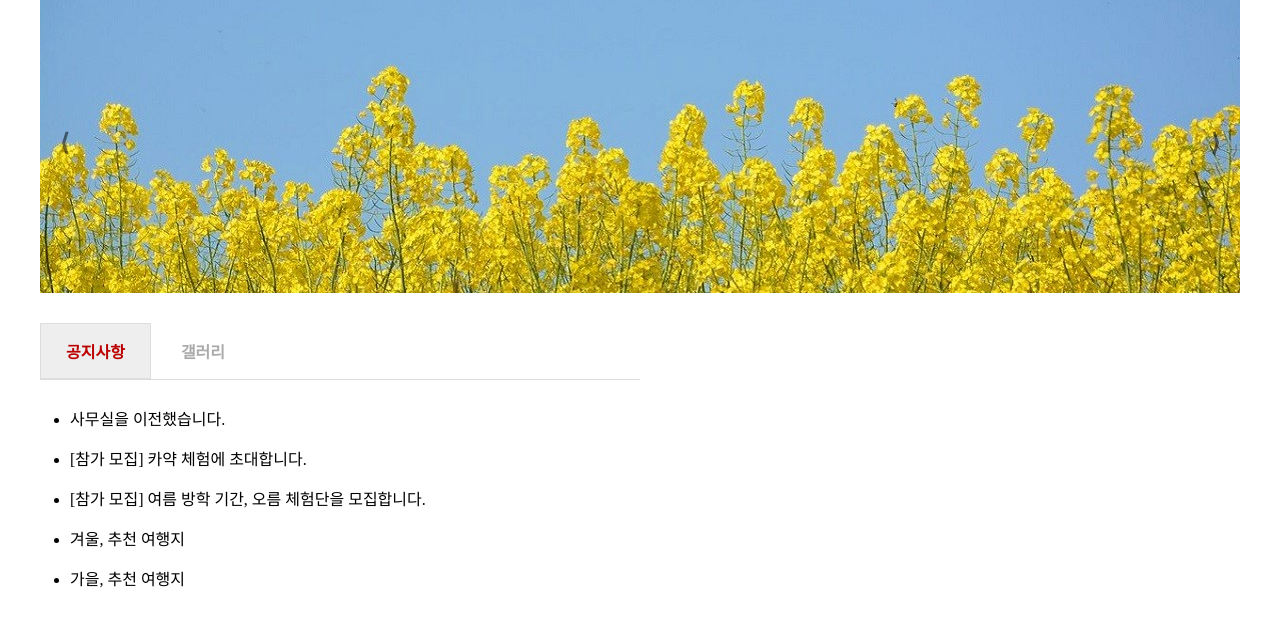
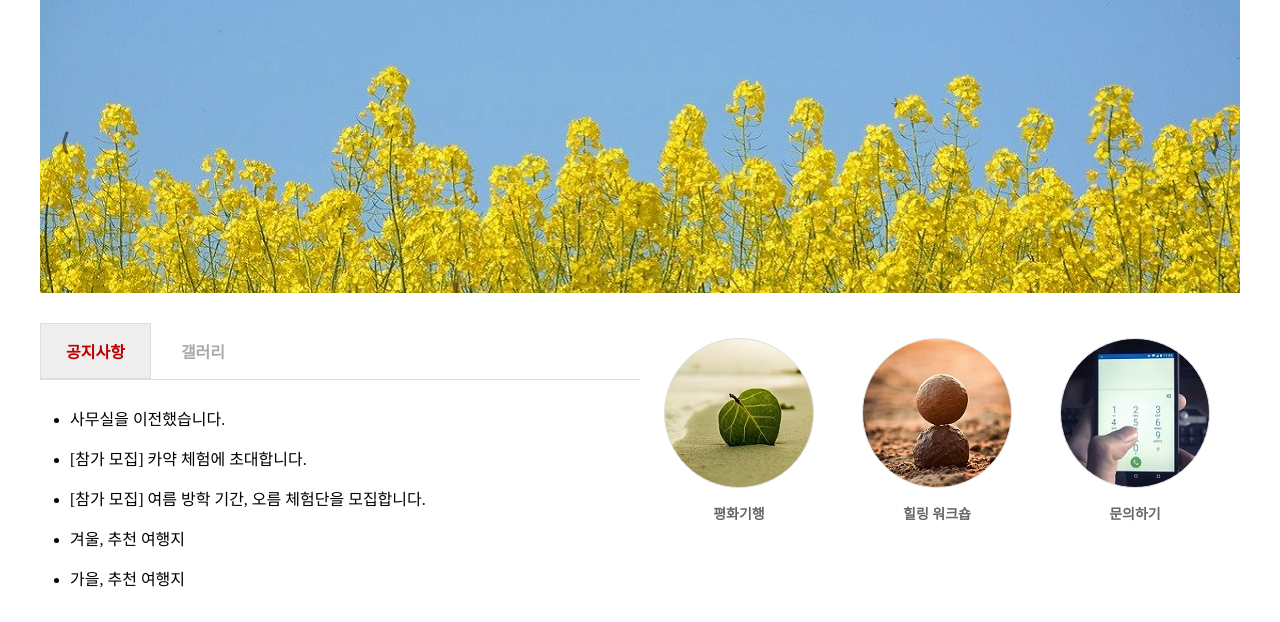
Before and after one commit to whaTTEE/HtmlCssJs, a plain HTML site: page index.html in a window 1280 px wide. Shown: the part 107-729 px from the top of the page. Drawn offline with Linux system fonts and the light colour scheme; a web font is replaced by a local one.

Commit message:
퀵링크
완료

```diff
--- a/index.html
+++ b/index.html
@@ -54,7 +54,7 @@
                 <input type="radio" id="tab2" name="tabs">
                 <label for="tab2">갤러리</label>
 
-                <div id="notice", class="tabContent">
+                <div id="notice" , class="tabContent">
                     <h2>공지사항 내용입니다.</h2>
                     <ul>
                         <li>사무실을 이전했습니다.</li>
@@ -75,12 +75,13 @@
                         <li><img src="images/img-3.jpg" alt=""></li>
                     </ul>
                 </div>
+            </div>
             <div id="links">
                 <ul>
                     <li>
                         <a href="#">
                             <span id="quick-icon1"></span>
-                    <p>평화 기행</p>
+                            <p>평화기행</p>
                         </a>
                     </li>
                     <li>
--- a/style.css
+++ b/style.css
@@ -24,7 +24,6 @@ header {
     height: 100px;
     background-color: #07c;
 }
-
 ul {
     list-style: none;
 }
@@ -127,6 +126,11 @@ nav {
     float: left;
 }
 
+#contents > div:nth-child(2){
+    font-family: 맑은고딕;
+    font-size: 14px;
+}
+
 #contents {
     width: 100%;
     height: 300px;
@@ -218,8 +222,8 @@ button:focus {
 #links {
     float: right;
     width: 600px;
-    height: 100%;
-   margin-top: 15px;
+    height: 300px;
+    margin-top: 15px;
 }
 #links ul {
     padding: 0;
```
Lines whose indentation alone changed are shown as unchanged.
